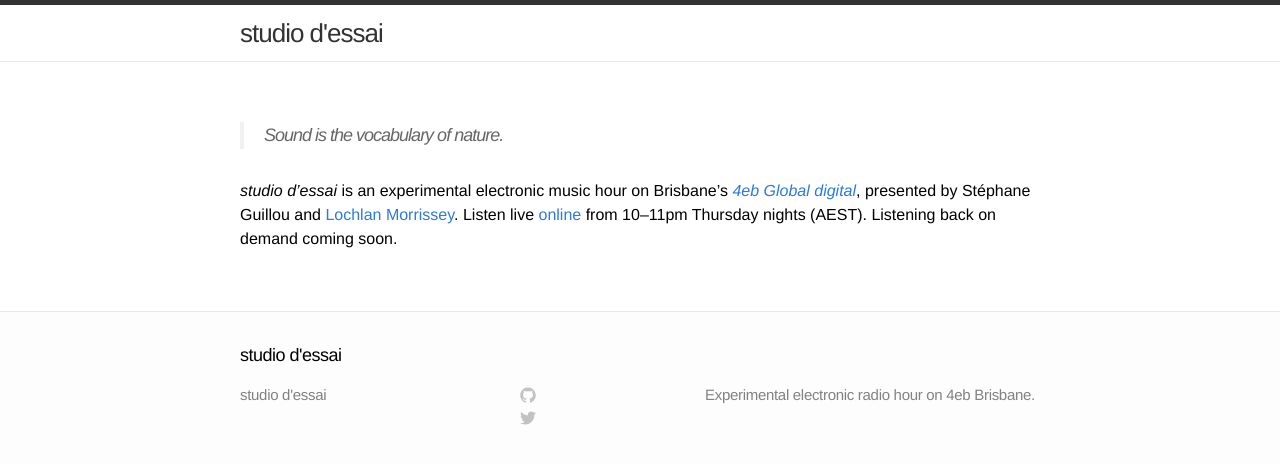
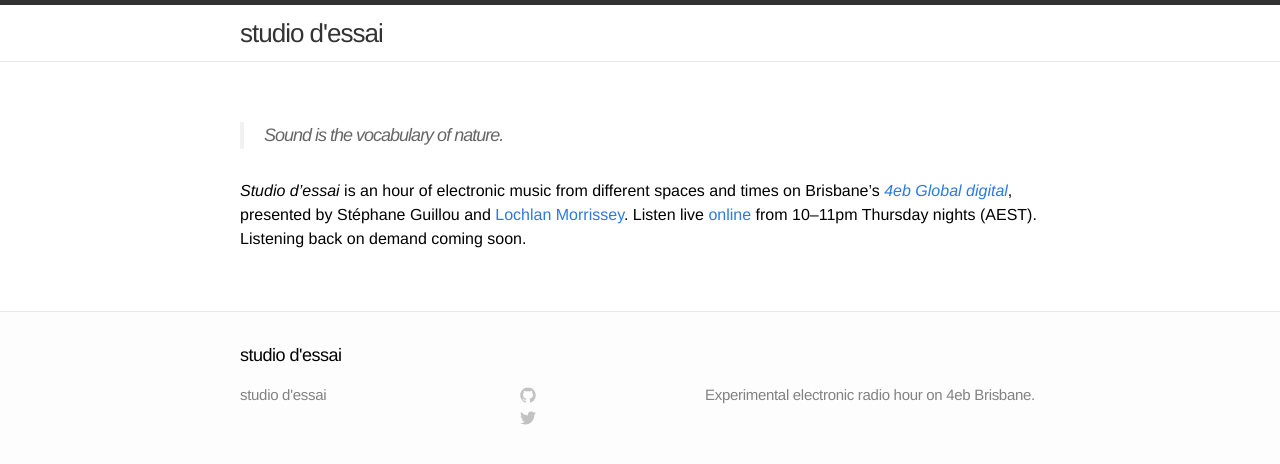
Before and after one commit to studio-dessai/studio-dessai.github.io, a Jekyll site: the page built from starter.md, in a window 1280 px wide. Shown: the top 464 px of the page. Built offline with Jekyll 4.4.1, drawn with Linux system fonts in a browser that asks for light colours.

Commit message:
Updated spiel to be less hardline.

```diff
--- a/starter.md
+++ b/starter.md
@@ -5,7 +5,8 @@ permalink: index.html
 
 > Sound is the vocabulary of nature.
 
-_studio d'essai_ is an experimental electronic music hour on Brisbane's
+_Studio d'essai_ is an hour of electronic music from different spaces and times
+on Brisbane's
 _<a href="http://4eb.org.au/global">4eb Global digital</a>_, presented by
 Stéphane Guillou and [Lochlan Morrissey](http://sghignazzo.org). Listen live
 [online](http://4eb.org.au/listen)
```
